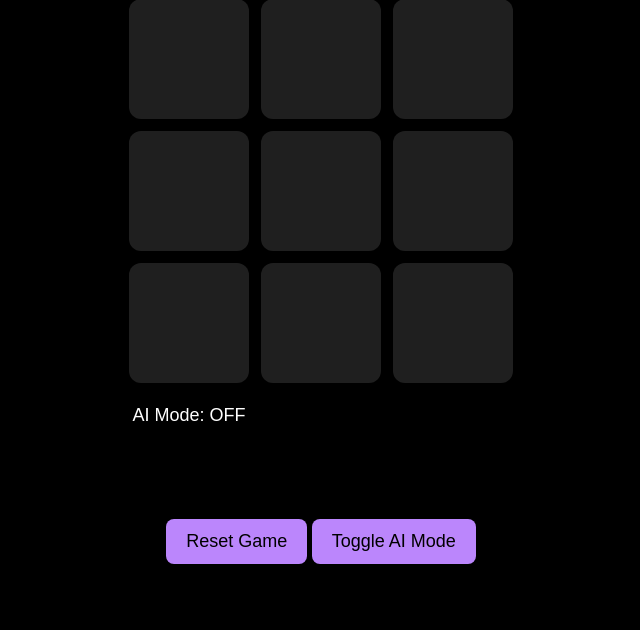
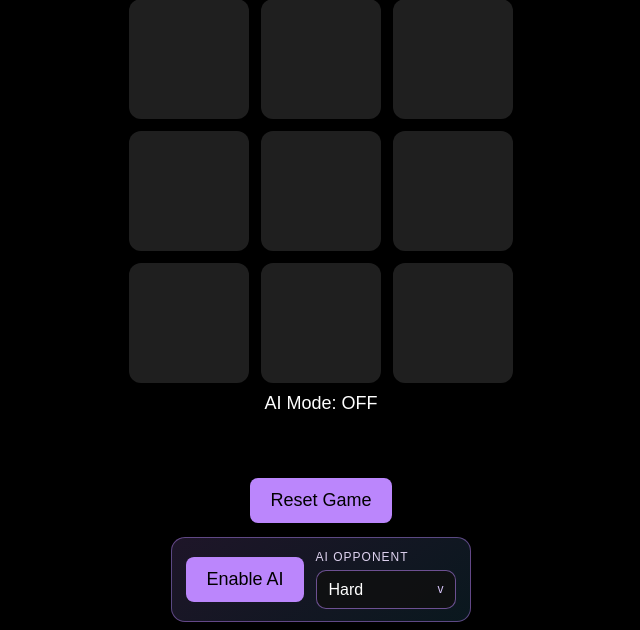
Before and after one commit to Austind16/Flask_Tic_Tac_Toe, a Flask app: page / in a window 1280 px wide. Shown: the part 225-855 px from the top of the page, without its empty margins (319-959 px from the left). Before the commit the page ends 789 px from the top, so only its background shows below. Run offline with Flask 3, Linux system fonts and the light colour scheme.

Commit message:
AI dificulty levels added

```diff
--- a/Tic_Tac_Toe/static/script.js
+++ b/Tic_Tac_Toe/static/script.js
@@ -1,6 +1,7 @@
 let board = ["", "", "", "", "", "", "", "", ""];
 let currentPlayer = "X";
 let aiMode = false;
+let aiLevel = "hard";
 let moveInProgress = false;
 let gameVersion = 0;
 let pendingAiTimeoutId = null;
@@ -12,6 +13,43 @@ let drawSound = new Audio("/static/sounds/draw.wav");
 
 // Scoreboard
 let scoreX = 0, scoreO = 0, scoreD = 0;
+
+function getAiLevelLabel(level) {
+    if (level === "easy") return "Easy";
+    if (level === "medium") return "Medium";
+    return "Hard";
+}
+
+function updateAiStatus() {
+    const aiStatus = document.getElementById("aiStatus");
+    const aiToggleBtn = document.getElementById("aiToggleBtn");
+    if (!aiStatus) return;
+
+    if (!aiMode) {
+        aiStatus.innerText = "AI Mode: OFF";
+        aiStatus.style.color = "white";
+        aiStatus.classList.remove("active");
+        if (aiToggleBtn) aiToggleBtn.innerText = "Enable AI";
+        return;
+    }
+
+    aiStatus.innerText = `AI Mode: ON (${getAiLevelLabel(aiLevel)})`;
+    aiStatus.style.color = "#bb86fc";
+    aiStatus.classList.add("active");
+    if (aiToggleBtn) aiToggleBtn.innerText = "Disable AI";
+}
+
+function setAiLevel() {
+    const selector = document.getElementById("aiLevel");
+    if (!selector) return;
+
+    aiLevel = selector.value;
+    updateAiStatus();
+
+    if (aiMode && currentPlayer === "O" && !moveInProgress && !checkDone()) {
+        scheduleAiMove(150);
+    }
+}
 
 function updateScore(result) {
     if (result === "X") scoreX++;
@@ -152,7 +190,72 @@ function makeMove(index, isAiMove = false) {
     });
 }
 
-function aiMove() {
+function getAvailableMoves(boardState) {
+    const moves = [];
+    boardState.forEach((value, index) => {
+        if (value === "") moves.push(index);
+    });
+    return moves;
+}
+
+function getRandomMove(moves) {
+    if (!moves.length) return -1;
+    return moves[Math.floor(Math.random() * moves.length)];
+}
+
+function chance(probability) {
+    return Math.random() < probability;
+}
+
+function findWinningMove(boardState, mark) {
+    const availableMoves = getAvailableMoves(boardState);
+
+    for (let move of availableMoves) {
+        boardState[move] = mark;
+        const winner = checkWinnerJS(boardState);
+        boardState[move] = "";
+
+        if (winner === mark) {
+            return move;
+        }
+    }
+
+    return -1;
+}
+
+function getEasyMove() {
+    return getRandomMove(getAvailableMoves(board));
+}
+
+function getMediumMove() {
+    const availableMoves = getAvailableMoves(board);
+    if (!availableMoves.length) return -1;
+
+    // Medium AI should be beatable: it sometimes blunders or misses blocks.
+    if (chance(0.25)) {
+        return getRandomMove(availableMoves);
+    }
+
+    let move = findWinningMove(board, "O");
+    if (move !== -1 && chance(0.85)) return move;
+
+    move = findWinningMove(board, "X");
+    if (move !== -1 && chance(0.7)) return move;
+
+    if (chance(0.45)) {
+        const hardMove = getHardMove();
+        if (hardMove !== -1) return hardMove;
+    }
+
+    if (board[4] === "" && chance(0.65)) return 4;
+
+    const availableCorners = [0, 2, 6, 8].filter(index => board[index] === "");
+    if (availableCorners.length && chance(0.65)) return getRandomMove(availableCorners);
+
+    return getRandomMove(availableMoves);
+}
+
+function getHardMove() {
     let bestScore = -Infinity;
     let bestMove = -1;
 
@@ -167,6 +270,20 @@ function aiMove() {
             }
         }
     });
+
+    return bestMove;
+}
+
+function aiMove() {
+    let bestMove = -1;
+
+    if (aiLevel === "easy") {
+        bestMove = getEasyMove();
+    } else if (aiLevel === "medium") {
+        bestMove = getMediumMove();
+    } else {
+        bestMove = getHardMove();
+    }
 
     if (bestMove === -1) {
         if (checkDone()) return;
@@ -266,8 +383,7 @@ function checkWinnerJS(board) {
 
 function toggleAI() {
     aiMode = !aiMode;
-    document.getElementById("aiStatus").innerText = "AI Mode: " + (aiMode ? "ON" : "OFF");
-    document.getElementById("aiStatus").style.color = aiMode ? "#bb86fc" : "white";
+    updateAiStatus();
 
     if (!aiMode) {
         clearPendingAiMove();
@@ -278,3 +394,5 @@ function toggleAI() {
         scheduleAiMove(150);
     }
 }
+
+updateAiStatus();
--- a/Tic_Tac_Toe/static/styles.css
+++ b/Tic_Tac_Toe/static/styles.css
@@ -22,6 +22,7 @@ h1 {
     grid-template-columns: repeat(3, 120px);
     gap: 12px;
     justify-content: center;
+    margin-bottom: 10px;
 }
 
 .cell {
@@ -52,7 +53,7 @@ h1 {
 }
 
 button {
-    margin-top: 25px;
+    margin-top: 0;
     padding: 12px 20px;
     background: #bb86fc;
     border: none;
@@ -60,16 +61,97 @@ button {
     cursor: pointer;
     font-size: 18px;
     color: black;
+    transition: transform 0.2s ease, box-shadow 0.2s ease, background 0.2s ease;
 }
 
 button:hover {
     background: #9a6ce3;
+    transform: translateY(-1px);
+    box-shadow: 0 8px 18px rgba(154, 108, 227, 0.35);
+}
+
+.actions {
+    margin-top: 20px;
+    display: flex;
+    flex-direction: column;
+    align-items: center;
+    gap: 14px;
+}
+
+.ai-controls {
+    margin-top: 0;
+    display: flex;
+    justify-content: center;
+    align-items: center;
+    gap: 12px;
+    flex-wrap: wrap;
+    padding: 12px 14px;
+    border-radius: 14px;
+    border: 1px solid rgba(187, 134, 252, 0.45);
+    background: linear-gradient(145deg, rgba(187, 134, 252, 0.16), rgba(79, 195, 247, 0.12));
+    box-shadow: 0 10px 22px rgba(0, 0, 0, 0.35);
+}
+
+.ai-controls button {
+    margin-top: 0;
+}
+
+.ai-select-wrap {
+    display: flex;
+    flex-direction: column;
+    align-items: flex-start;
+    gap: 6px;
+}
+
+.ai-select-label {
+    font-size: 12px;
+    letter-spacing: 1px;
+    text-transform: uppercase;
+    color: #ded2ef;
+}
+
+.select-shell {
+    position: relative;
+}
+
+.select-shell::after {
+    content: "v";
+    position: absolute;
+    right: 12px;
+    top: 50%;
+    transform: translateY(-52%);
+    color: #d8c6fb;
+    pointer-events: none;
+    font-size: 12px;
+}
+
+.ai-controls select {
+    appearance: none;
+    -webkit-appearance: none;
+    padding: 10px 34px 10px 12px;
+    border-radius: 10px;
+    border: 1px solid rgba(187, 134, 252, 0.55);
+    background: rgba(16, 16, 16, 0.85);
+    color: #fff;
+    font-size: 16px;
+    min-width: 140px;
+    outline: none;
+}
+
+.ai-controls select:focus {
+    border-color: #c8a6ff;
+    box-shadow: 0 0 0 3px rgba(187, 134, 252, 0.25);
 }
 
 #aiStatus {
     font-size: 18px;
     margin-top: 10px;
+    margin-bottom: 4px;
     transition: 0.3s;
+}
+
+#aiStatus.active {
+    text-shadow: 0 0 10px rgba(187, 134, 252, 0.45);
 }
 
 #notice {
@@ -93,3 +175,35 @@ button:hover {
 .o-mark {
     color: #f48fb1;
 }
+
+@media (max-width: 480px) {
+    .board {
+        grid-template-columns: repeat(3, 90px);
+        gap: 10px;
+    }
+
+    .cell {
+        width: 90px;
+        height: 90px;
+        font-size: 48px;
+    }
+
+    .ai-controls {
+        width: min(92%, 360px);
+        justify-content: center;
+    }
+
+    .ai-select-wrap {
+        width: 100%;
+        align-items: center;
+    }
+
+    .select-shell {
+        width: 100%;
+    }
+
+    .ai-controls select {
+        width: 100%;
+        min-width: 0;
+    }
+}
--- a/Tic_Tac_Toe/templates/index.html
+++ b/Tic_Tac_Toe/templates/index.html
@@ -26,14 +26,30 @@
     <div class="cell" onclick="makeMove(6)"></div>
     <div class="cell" onclick="makeMove(7)"></div>
     <div class="cell" onclick="makeMove(8)"></div>
-    <p id="aiStatus">AI Mode: OFF</p>
 </div>
+
+<p id="aiStatus">AI Mode: OFF</p>
 
 <h2 id="status"></h2>
 <p id="notice" aria-live="polite"></p>
 
-<button onclick="resetGame()">Reset Game</button>
-<button onclick="toggleAI()">Toggle AI Mode</button>
+<div class="actions">
+    <button onclick="resetGame()">Reset Game</button>
+
+    <div class="ai-controls">
+        <button id="aiToggleBtn" onclick="toggleAI()">Enable AI</button>
+        <div class="ai-select-wrap">
+            <span class="ai-select-label">AI Opponent</span>
+            <div class="select-shell">
+                <select id="aiLevel" onchange="setAiLevel()">
+                    <option value="easy">Easy</option>
+                    <option value="medium">Medium</option>
+                    <option value="hard" selected>Hard</option>
+                </select>
+            </div>
+        </div>
+    </div>
+</div>
 
 <script src="/static/script.js"></script>
 
```
